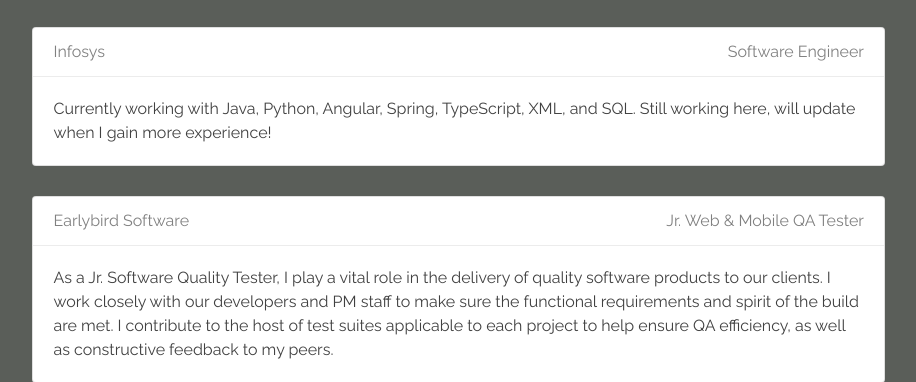
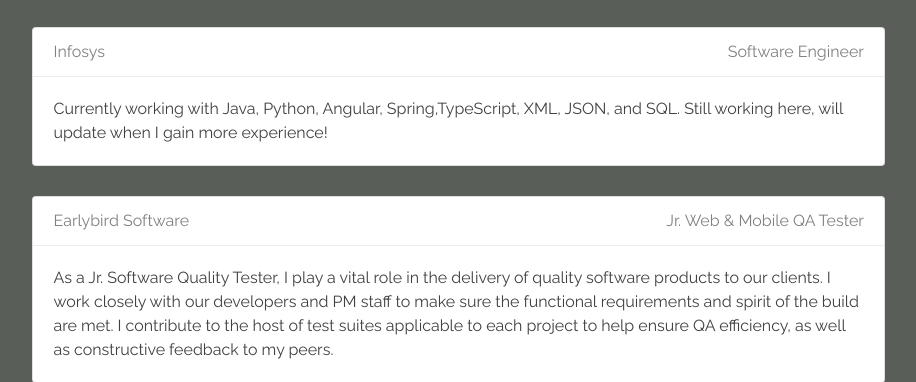
Before and after one commit to youwin1234/youwin1234.github.io, a PHP site: page / in a window 1280 px wide. Shown: the part 1193-1575 px from the top of the page, without its empty margins (180-1096 px from the left). Run offline with PHP 8.4, Linux system fonts and the light colour scheme.

Commit message:
Updated HTML and CSS
updated html details and css

```diff
--- a/index.html
+++ b/index.html
@@ -86,7 +86,7 @@
                 <h4>Infosys <span class="job-title">Software Engineer</span></h4>
               </div>
               <div class="card-content">
-                <p>Currently working with Java, Python, Angular, Spring, TypeScript, XML, and SQL. Still working here, will update when I gain more experience!</p>
+                <p>Currently working with Java, Python, Angular, Spring,TypeScript, XML, JSON, and SQL. Still working here, will update when I gain more experience!</p>
               </div>
             </div>
 
@@ -221,6 +221,7 @@
               <li class="li-skills">JavaScript</li>
               <li class="li-skills">SQL</li>
               <li class="li-skills">Agile</li>
+              <li class="li-skills">Spring</li>
               <li class="li-skills">GIT</li>
               <li class="li-skills">Photoshop</li>
               <li class="li-skills">Excel</li>
--- a/style.css
+++ b/style.css
@@ -322,6 +322,10 @@
   transition: .5s ease all;
 }
 
+.contact button:hover {
+  color: #158e4c;
+}
+
 .white-text {
   color: white;
 }
```
